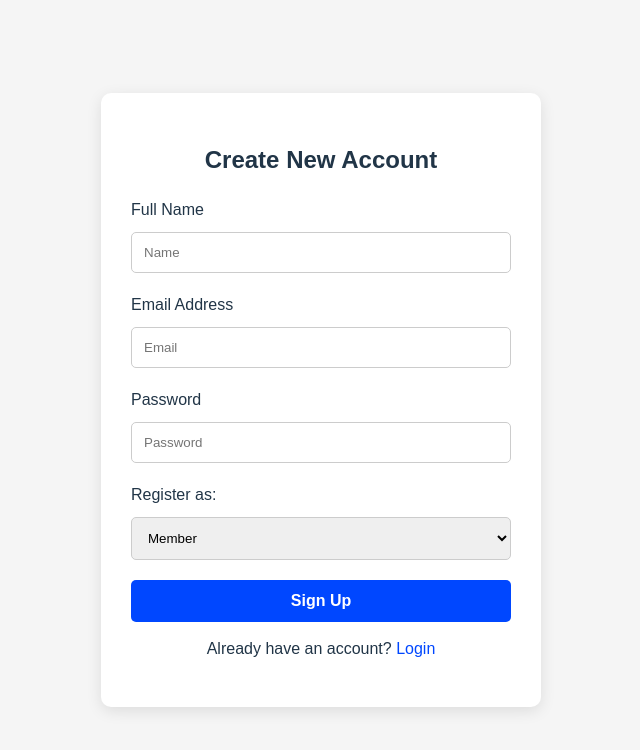
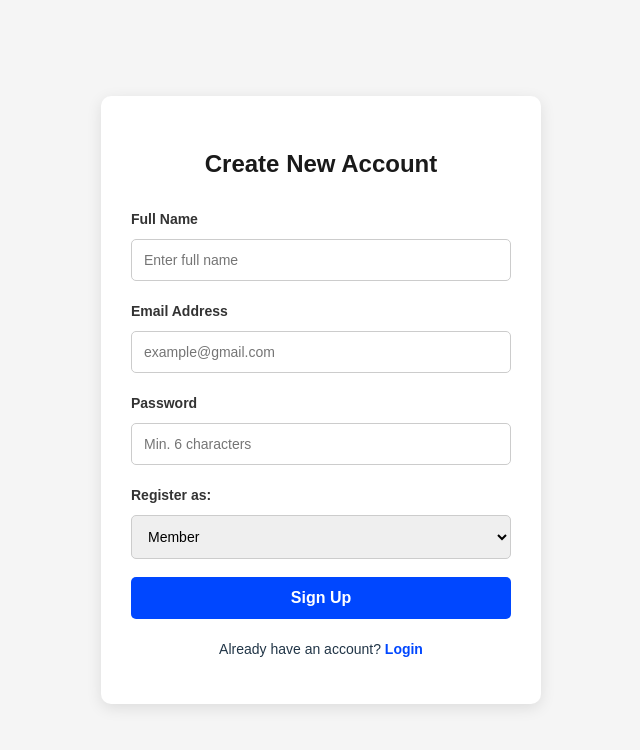
Before and after one commit to NehaLokhande874/progressiq-frontend, a React (Vite) app: page /signup in a window 1280 px wide. Shown: the top 750 px of the page, without its empty margins (319-959 px from the left). Built offline with nearby package versions, Linux system fonts and the light colour scheme.

Commit message:
Updated Signup page with roles

```diff
--- a/src/pages/signup.jsx
+++ b/src/pages/signup.jsx
@@ -3,12 +3,10 @@ import { useNavigate, Link, useLocation } from 'react-router-dom';
 import API from '../api/axios';
 
 const Signup = () => {
-    // URL madhun email ani role ghenyasathi query parameters
     const query = new URLSearchParams(useLocation().search);
     const initialEmail = query.get('email') || '';
     const initialRole = query.get('role') || 'Member';
 
-    // State initialization: URL params aseltar te pahile ghetle jatil
     const [formData, setFormData] = useState({
         username: '',
         email: initialEmail,
@@ -16,9 +14,9 @@ const Signup = () => {
         role: initialRole
     });
 
+    const [loading, setLoading] = useState(false); // To handle button state
     const navigate = useNavigate();
 
-    // Jar URL badalli tar form data parat update karnyathi useEffect
     useEffect(() => {
         if (initialEmail || initialRole) {
             setFormData(prev => ({
@@ -29,18 +27,34 @@ const Signup = () => {
         }
     }, [initialEmail, initialRole]);
 
+    const handleChange = (e) => {
+        setFormData({ ...formData, [e.target.name]: e.target.value });
+    };
+
     const handleSubmit = async (e) => {
         e.preventDefault();
+
+        // Basic Client-side Validation
+        if (formData.password.length < 6) {
+            return alert("Password must be at least 6 characters long");
+        }
+
+        setLoading(true); // Disable button
         try {
-            /** * ✅ CORRECTED ENDPOINT: '/auth/signup'
-             * Note: Axios baseURL madhe '/api' asne garjeche aahe
+            /** * Note: Ensure API baseURL in axios.js is 'https://progresiq-backend.onrender.com/api'
              */
-            await API.post('/auth/signup', formData);
-            alert("Registration Successful!");
-            navigate('/');
+            const response = await API.post('/auth/signup', formData);
+
+            if (response.status === 201 || response.status === 200) {
+                alert("✅ Registration Successful! Please login.");
+                navigate('/');
+            }
         } catch (err) {
-            // Error handling: backend kadun yenara msg dakhva
-            alert(err.response?.data?.error || err.response?.data?.msg || "Signup failed");
+            // Error handling from backend
+            const errorMsg = err.response?.data?.error || err.response?.data?.msg || "Signup failed. Please try again.";
+            alert("❌ " + errorMsg);
+        } finally {
+            setLoading(false); // Re-enable button
         }
     };
 
@@ -57,67 +71,79 @@ const Signup = () => {
         textAlign: 'left', fontFamily: 'Arial, sans-serif'
     };
 
+    const labelStyle = { fontWeight: 'bold', fontSize: '14px', color: '#333' };
+
     const inputStyle = {
-        width: '100%', padding: '12px', margin: '10px 0 20px 0',
-        borderRadius: '5px', border: '1px solid #ccc', boxSizing: 'border-box'
+        width: '100%', padding: '12px', margin: '8px 0 18px 0',
+        borderRadius: '5px', border: '1px solid #ccc', boxSizing: 'border-box',
+        fontSize: '14px'
     };
 
     const btnStyle = {
-        width: '100%', padding: '12px', backgroundColor: '#0047ff',
+        width: '100%', padding: '12px',
+        backgroundColor: loading ? '#668fff' : '#0047ff',
         color: 'white', border: 'none', borderRadius: '5px',
-        cursor: 'pointer', fontSize: '16px', fontWeight: 'bold'
+        cursor: loading ? 'not-allowed' : 'pointer',
+        fontSize: '16px', fontWeight: 'bold', transition: '0.3s'
     };
 
     return (
         <div style={pageStyle}>
             <div style={cardStyle}>
-                <h2 style={{ textAlign: 'center', marginBottom: '20px' }}>Create New Account</h2>
+                <h2 style={{ textAlign: 'center', marginBottom: '25px', color: '#1a1a1a' }}>Create New Account</h2>
                 <form onSubmit={handleSubmit}>
-                    <label>Full Name</label>
+
+                    <label style={labelStyle}>Full Name</label>
                     <input
                         type="text"
-                        placeholder="Name"
+                        name="username"
+                        placeholder="Enter full name"
                         style={inputStyle}
                         value={formData.username}
-                        onChange={e => setFormData({...formData, username: e.target.value})}
+                        onChange={handleChange}
                         required
                     />
 
-                    <label>Email Address</label>
+                    <label style={labelStyle}>Email Address</label>
                     <input
                         type="email"
-                        placeholder="Email"
+                        name="email"
+                        placeholder="example@gmail.com"
                         style={inputStyle}
                         value={formData.email}
-                        onChange={e => setFormData({...formData, email: e.target.value})}
+                        onChange={handleChange}
                         required
                     />
 
-                    <label>Password</label>
+                    <label style={labelStyle}>Password</label>
                     <input
                         type="password"
-                        placeholder="Password"
+                        name="password"
+                        placeholder="Min. 6 characters"
                         style={inputStyle}
                         value={formData.password}
-                        onChange={e => setFormData({...formData, password: e.target.value})}
+                        onChange={handleChange}
                         required
                     />
 
-                    <label>Register as:</label>
+                    <label style={labelStyle}>Register as:</label>
                     <select
+                        name="role"
                         style={inputStyle}
                         value={formData.role}
-                        onChange={e => setFormData({...formData, role: e.target.value})}
+                        onChange={handleChange}
                     >
                         <option value="Member">Member</option>
                         <option value="Leader">Leader</option>
                         <option value="Mentor">Mentor</option>
                     </select>
 
-                    <button type="submit" style={btnStyle}>Sign Up</button>
+                    <button type="submit" style={btnStyle} disabled={loading}>
+                        {loading ? 'Processing...' : 'Sign Up'}
+                    </button>
 
-                    <p style={{ textAlign: 'center', marginTop: '15px' }}>
-                        Already have an account? <Link to="/" style={{ color: '#0047ff', textDecoration: 'none' }}>Login</Link>
+                    <p style={{ textAlign: 'center', marginTop: '20px', fontSize: '14px' }}>
+                        Already have an account? <Link to="/" style={{ color: '#0047ff', textDecoration: 'none', fontWeight: 'bold' }}>Login</Link>
                     </p>
                 </form>
             </div>
```
